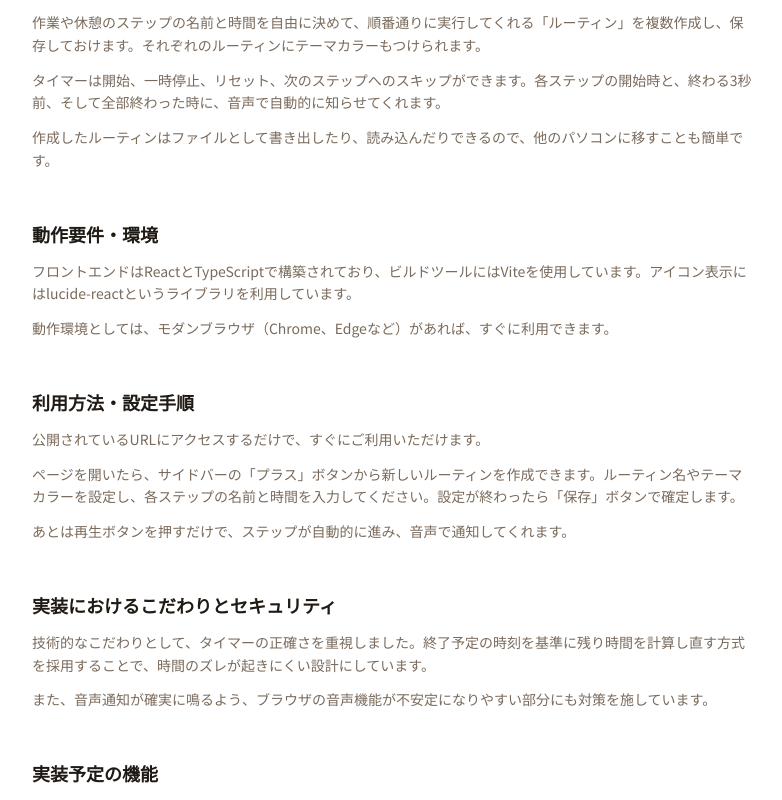
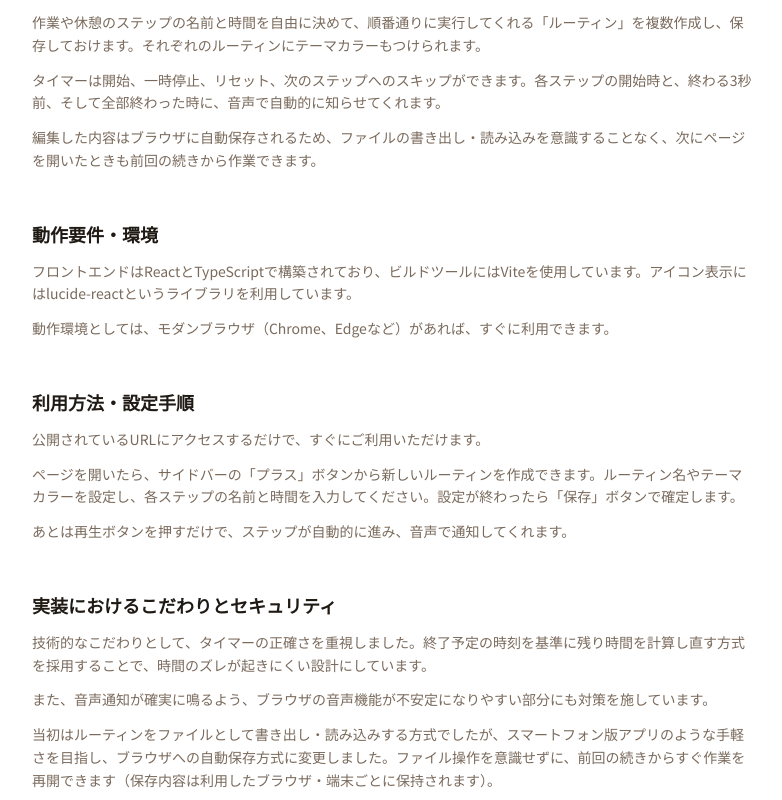
Before and after one commit to tokkun-max/portfolio-site, a Next.js app: page /works/interval-timer in a window 1280 px wide. Shown: the part 780-1580 px from the top of the page, without its empty margins (248-1030 px from the left). Built offline with nearby package versions, Linux system fonts and the light colour scheme.

Commit message:
インターバルタイマーの説明をImport/Export廃止に合わせて更新
ファイル書き出し/読み込み方式からブラウザ自動保存方式への変更を
制作実績カードと詳細ページの記述に反映。

```diff
--- a/src/data/projectDetails.ts
+++ b/src/data/projectDetails.ts
@@ -363,7 +363,7 @@ export const PROJECT_DETAILS: Record<string, ProjectDetail> = {
         paragraphs: [
           "作業や休憩のステップの名前と時間を自由に決めて、順番通りに実行してくれる「ルーティン」を複数作成し、保存しておけます。それぞれのルーティンにテーマカラーもつけられます。",
           "タイマーは開始、一時停止、リセット、次のステップへのスキップができます。各ステップの開始時と、終わる3秒前、そして全部終わった時に、音声で自動的に知らせてくれます。",
-          "作成したルーティンはファイルとして書き出したり、読み込んだりできるので、他のパソコンに移すことも簡単です。",
+          "編集した内容はブラウザに自動保存されるため、ファイルの書き出し・読み込みを意識することなく、次にページを開いたときも前回の続きから作業できます。",
         ],
       },
       {
@@ -386,12 +386,7 @@ export const PROJECT_DETAILS: Record<string, ProjectDetail> = {
         paragraphs: [
           "技術的なこだわりとして、タイマーの正確さを重視しました。終了予定の時刻を基準に残り時間を計算し直す方式を採用することで、時間のズレが起きにくい設計にしています。",
           "また、音声通知が確実に鳴るよう、ブラウザの音声機能が不安定になりやすい部分にも対策を施しています。",
-        ],
-      },
-      {
-        heading: "実装予定の機能",
-        paragraphs: [
-          "今後は、現在のファイルによるインポート・エクスポートという操作を見直し、スマートフォン版の既存アプリのように、より自動的でシンプルな保存の仕組みを目指したいと考えています。ファイルを意識した操作をせずに、前回作成したルーティンのデータが自然に残り続けるような、安心して使える保存方法を検討していきたいです。",
+          "当初はルーティンをファイルとして書き出し・読み込みする方式でしたが、スマートフォン版アプリのような手軽さを目指し、ブラウザへの自動保存方式に変更しました。ファイル操作を意識せずに、前回の続きからすぐ作業を再開できます（保存内容は利用したブラウザ・端末ごとに保持されます）。",
         ],
       },
       {
--- a/src/data/projects.ts
+++ b/src/data/projects.ts
@@ -70,7 +70,7 @@ export const PROJECTS: Project[] = [
     slug: "interval-timer",
     title: "インターバルタイマー",
     description:
-      "作業と休憩など複数ステップを順番に進める時間管理を、音声通知で支援するデスクトップ向けインターバルタイマー。終了予定時刻を基準に残り時間を計算し直すことでズレを抑え、ステップ構成を「ルーティン」として保存・書き出しできる。",
+      "作業と休憩など複数ステップを順番に進める時間管理を、音声通知で支援するデスクトップ向けインターバルタイマー。終了予定時刻を基準に残り時間を計算し直すことでズレを抑え、ステップ構成は「ルーティン」としてブラウザに自動保存され、前回の続きから作業できる。",
     stack: ["React", "TypeScript", "Vite"],
     category: "業務効率化・制作支援",
     demoUrl: "https://claude.ai/code/artifact/77e19ea7-d74b-4412-8f84-b2029d980274",
```
